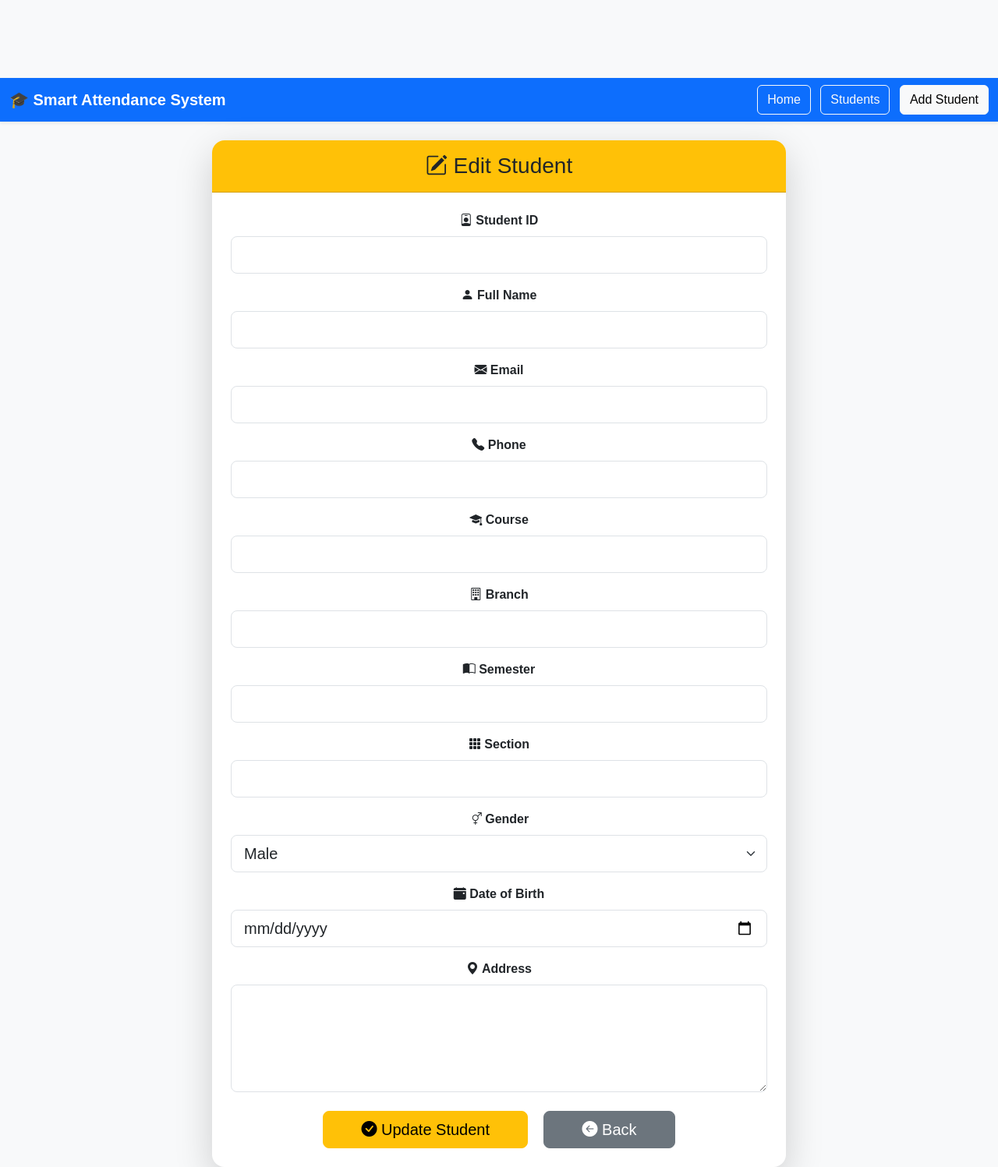
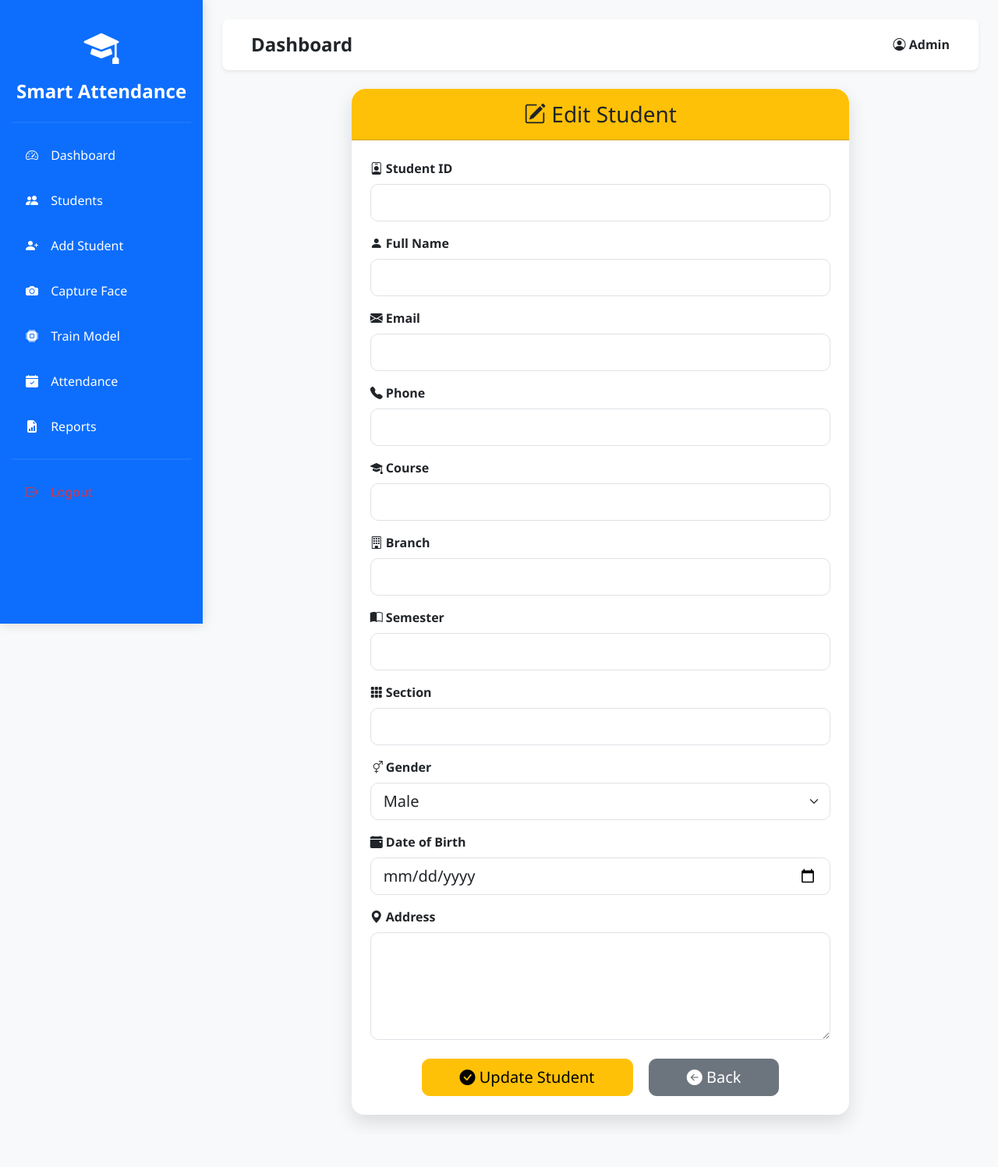
Before and after one commit to kumarjai4627/Smart-Attendance-System, a Flask app: page /edit-student/1 in a window 1280 px wide. Shown: the whole page at 78% size. After the commit the page ends 1443 px from the top, so only its background shows below. Run offline with Flask 3, Linux system fonts and the light colour scheme; the visitor is signed in with stand-in values (Sample User, id 1); data that the repository does not hold is empty.

Commit message:
Complete student management module with search

```diff
--- a/app.py
+++ b/app.py
@@ -4,6 +4,7 @@ from database.db import mysql
 
 from routes.student import student_bp
 from routes.auth import auth_bp
+from routes.dashboard import dashboard_bp
 
 app = Flask(__name__)
 
@@ -18,6 +19,7 @@ mysql.init_app(app)
 # Blueprints
 app.register_blueprint(student_bp)
 app.register_blueprint(auth_bp)
+app.register_blueprint(dashboard_bp)
 
 
 from flask import Flask, render_template, redirect, url_for
--- a/models/student_model.py
+++ b/models/student_model.py
@@ -154,3 +154,31 @@ class StudentModel:
         except Exception as e:
             print(e)
             return False
+
+
+    @staticmethod
+    def search_students(keyword):
+        try:
+            cursor = mysql.connection.cursor()
+
+            query = """
+            SELECT * FROM students
+            WHERE
+            student_id LIKE %s
+            OR name LIKE %s
+            ORDER BY id DESC
+        """
+
+            search = f"%{keyword}%"
+
+            cursor.execute(query, (search, search))
+
+            students = cursor.fetchall()
+
+            cursor.close()
+
+            return students
+
+        except Exception as e:
+            print(e)
+            return []
--- a/routes/auth.py
+++ b/routes/auth.py
@@ -18,7 +18,7 @@ def login():
 
             session["admin"] = admin[1]
 
-            return redirect(url_for("dashboard"))
+            return redirect(url_for("dashboard.dashboard"))
 
         else:
 
--- a/routes/student.py
+++ b/routes/student.py
@@ -1,4 +1,4 @@
-from flask import Blueprint, render_template, request, redirect, url_for
+from flask import Blueprint, render_template, request, redirect, url_for, session
 from models.student_model import StudentModel
 
 student_bp = Blueprint("student", __name__)
@@ -6,6 +6,9 @@ student_bp = Blueprint("student", __name__)
 
 @student_bp.route("/add-student", methods=["GET", "POST"])
 def add_student():
+
+    if "admin" not in session:
+        return redirect(url_for("auth.login"))
 
     if request.method == "POST":
 
@@ -34,16 +37,28 @@ def add_student():
 @student_bp.route("/students")
 def students():
 
-    student_list = StudentModel.get_all_students()
+    if "admin" not in session:
+        return redirect(url_for("auth.login"))
+
+    keyword = request.args.get("search")
+
+    if keyword:
+        student_list = StudentModel.search_students(keyword)
+    else:
+        student_list = StudentModel.get_all_students()
 
     return render_template(
         "students/students.html",
-        students=student_list
+        students=student_list,
+        keyword=keyword
     )
 
 
 @student_bp.route("/edit-student/<int:id>", methods=["GET", "POST"])
 def edit_student(id):
+
+    if "admin" not in session:
+        return redirect(url_for("auth.login"))
 
     student = StudentModel.get_student_by_id(id)
 
@@ -76,6 +91,9 @@ def edit_student(id):
 @student_bp.route("/delete-student/<int:id>")
 def delete_student(id):
 
+    if "admin" not in session:
+        return redirect(url_for("auth.login"))
+
     StudentModel.delete_student(id)
 
     return redirect(url_for("student.students"))
--- a/static/css/style.css
+++ b/static/css/style.css
@@ -1,13 +1,178 @@
+*{
+    margin:0;
+    padding:0;
+    box-sizing:border-box;
+    font-family:'Segoe UI',Tahoma,Geneva,Verdana,sans-serif;
+}
+
 body{
+    background:#f4f6f9;
+}
 
-    background-color:#0f172a;
+.sidebar{
+
+    width:260px;
+    min-height:100vh;
+
+    background:#0d6efd;
 
     color:white;
 
+    position:fixed;
+
+    left:0;
+    top:0;
+
+    padding:25px 15px;
+
+    box-shadow:0 0 15px rgba(0,0,0,.15);
+
+}
+
+.logo{
+
     text-align:center;
 
-    font-family:Arial;
-
-    margin-top:100px;
+    margin-bottom:25px;
 
 }
+
+.logo i{
+
+    font-size:45px;
+
+}
+
+.logo h4{
+
+    margin-top:10px;
+
+    font-weight:bold;
+
+}
+
+.sidebar hr{
+
+    border:1px solid rgba(255,255,255,.25);
+
+}
+
+.sidebar a{
+
+    display:block;
+
+    text-decoration:none;
+
+    color:white;
+
+    padding:13px 18px;
+
+    border-radius:10px;
+
+    margin:8px 0;
+
+    transition:.3s;
+
+    font-size:16px;
+
+}
+
+.sidebar a i{
+
+    margin-right:12px;
+
+}
+
+.sidebar a:hover{
+
+    background:white;
+
+    color:#0d6efd;
+
+    transform:translateX(6px);
+
+}
+
+.main-content{
+
+    margin-left:260px;
+
+    width:calc(100% - 260px);
+
+    padding:25px;
+
+}
+
+.navbar{
+
+    padding:18px 25px;
+
+}
+
+.card{
+
+    border:none;
+
+    border-radius:18px;
+
+}
+
+.shadow-lg{
+
+    box-shadow:0 10px 25px rgba(0,0,0,.12)!important;
+
+}
+
+.btn{
+
+    border-radius:10px;
+
+}
+
+.form-control{
+
+    border-radius:10px;
+
+}
+
+.form-select{
+
+    border-radius:10px;
+
+}
+
+.table{
+
+    border-radius:10px;
+
+    overflow:hidden;
+
+}
+
+.card-header{
+
+    border-radius:18px 18px 0 0 !important;
+
+}
+
+@media(max-width:992px){
+
+    .sidebar{
+
+        width:100%;
+
+        min-height:auto;
+
+        position:relative;
+
+    }
+
+    .main-content{
+
+        margin-left:0;
+
+        width:100%;
+
+    }
+
+}
--- a/templates/layout/base.html
+++ b/templates/layout/base.html
@@ -1,50 +1,144 @@
 <!DOCTYPE html>
 <html lang="en">
+
 <head>
+
     <meta charset="UTF-8">
+
     <meta name="viewport" content="width=device-width, initial-scale=1.0">
-    <title>{% block title %}Smart Attendance System{% endblock %}</title>
 
-    <!-- Bootstrap CSS -->
+    <title>{% block title %}{% endblock %}</title>
+
     <link href="https://cdn.jsdelivr.net/npm/bootstrap@5.3.7/dist/css/bootstrap.min.css" rel="stylesheet">
 
-    <!-- Bootstrap Icons -->
-    <link href="https://cdn.jsdelivr.net/npm/bootstrap-icons@1.11.3/font/bootstrap-icons.min.css" rel="stylesheet">
+    <link href="https://cdn.jsdelivr.net/npm/bootstrap-icons@1.11.3/font/bootstrap-icons.css" rel="stylesheet">
 
-    <!-- Custom CSS -->
     <link rel="stylesheet" href="{{ url_for('static', filename='css/style.css') }}">
+
 </head>
 
 <body class="bg-light">
 
-    <!-- Navbar -->
-    <nav class="navbar navbar-expand-lg navbar-dark bg-primary shadow-sm">
-        <div class="container-fluid">
+<div class="d-flex">
 
-            <a class="navbar-brand fw-bold" href="/">
-                🎓 Smart Attendance System
+    <!-- Sidebar -->
+
+    <div class="sidebar">
+
+        <div class="logo">
+
+            <i class="bi bi-mortarboard-fill"></i>
+
+            <h4>Smart Attendance</h4>
+
+        </div>
+
+        <hr>
+
+        <a href="/dashboard">
+
+            <i class="bi bi-speedometer2"></i>
+
+            Dashboard
+
         </a>
 
-            <div class="ms-auto">
+        <a href="/students">
 
-                <a href="/" class="btn btn-outline-light me-2">
-                    Home
+            <i class="bi bi-people-fill"></i>
+
+            Students
+
         </a>
 
-                <a href="/students" class="btn btn-outline-light me-2">
-                    Students
+        <a href="/add-student">
+
+            <i class="bi bi-person-plus-fill"></i>
+
+            Add Student
+
         </a>
 
-                <a href="/add-student" class="btn btn-light">
-                    Add Student
+        <a href="#">
+
+            <i class="bi bi-camera-fill"></i>
+
+            Capture Face
+
+        </a>
+
+        <a href="#">
+
+            <i class="bi bi-cpu-fill"></i>
+
+            Train Model
+
+        </a>
+
+        <a href="#">
+
+            <i class="bi bi-calendar-check-fill"></i>
+
+            Attendance
+
+        </a>
+
+        <a href="#">
+
+            <i class="bi bi-file-earmark-bar-graph-fill"></i>
+
+            Reports
+
+        </a>
+
+        <hr>
+
+        <a href="/logout" class="text-danger">
+
+            <i class="bi bi-box-arrow-right"></i>
+
+            Logout
+
         </a>
 
     </div>
 
+
+    <!-- Main Content -->
+
+    <div class="main-content">
+
+        <!-- Top Navbar -->
+
+        <nav class="navbar navbar-expand-lg bg-white shadow-sm rounded-3 mb-4">
+
+            <div class="container-fluid">
+
+                <h4 class="mb-0 fw-bold">
+
+                    {% block page_title %}
+
+                    Dashboard
+
+                    {% endblock %}
+
+                </h4>
+
+                <div class="ms-auto">
+
+                    <span class="fw-semibold">
+
+                        <i class="bi bi-person-circle"></i>
+
+                        Admin
+
+                    </span>
+
                 </div>
+
+            </div>
+
         </nav>
-
-    <div class="container mt-4">
 
         {% block content %}
 
@@ -52,8 +146,8 @@
 
     </div>
 
-    <!-- Bootstrap JS -->
-    <script src="https://cdn.jsdelivr.net/npm/bootstrap@5.3.7/dist/js/bootstrap.bundle.min.js"></script>
+</div>
 
 </body>
+
 </html>
```
Also changed, not shown: routes/dashboard.py (+12 -0 lines), templates/dashboard/dashboard.html (+13 -0 lines), templates/students/students.html (+61 -8 lines). Lines whose indentation alone changed are shown as unchanged.
